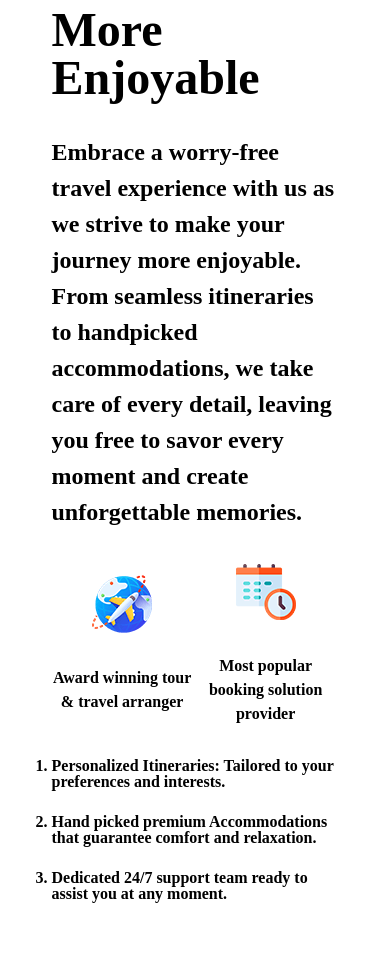
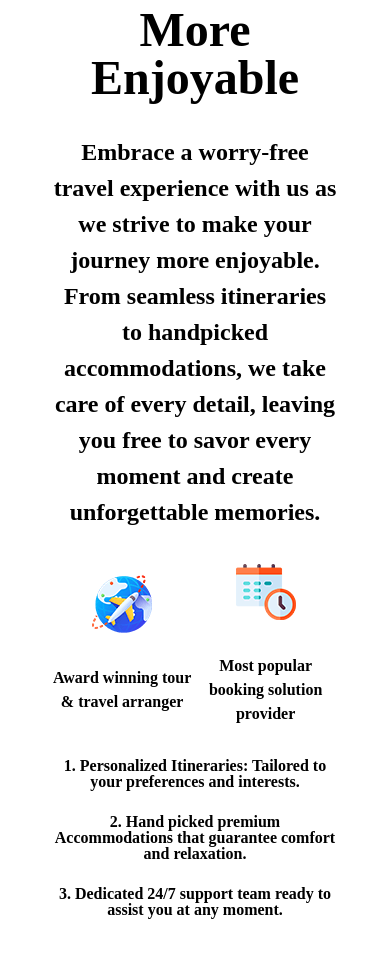
Before and after one commit to OzgeCetin43/TravelGo, a React (Vite) app: page / in a window 390 px wide. Shown: the part 8484-9442 px from the top of the page. Built offline with nearby package versions, Linux system fonts and the light colour scheme; a web font is replaced by a local one.

Commit message:
css improvement made

```diff
--- a/src/components/WhyUs/WhyUs.css
+++ b/src/components/WhyUs/WhyUs.css
@@ -79,8 +79,19 @@
     width: 100%;
   }
 
+  .why-us-subtitle,
+  .why-us-title,
+  .why-us-description {
+    text-align: center;
+  }
+
   .why-us-list-item {
     flex-direction: column;
     text-align: center;
   }
+
+  .why-us-info-list-item {
+    text-align: center;
+    list-style-position: inside;
+  }
 }
```
